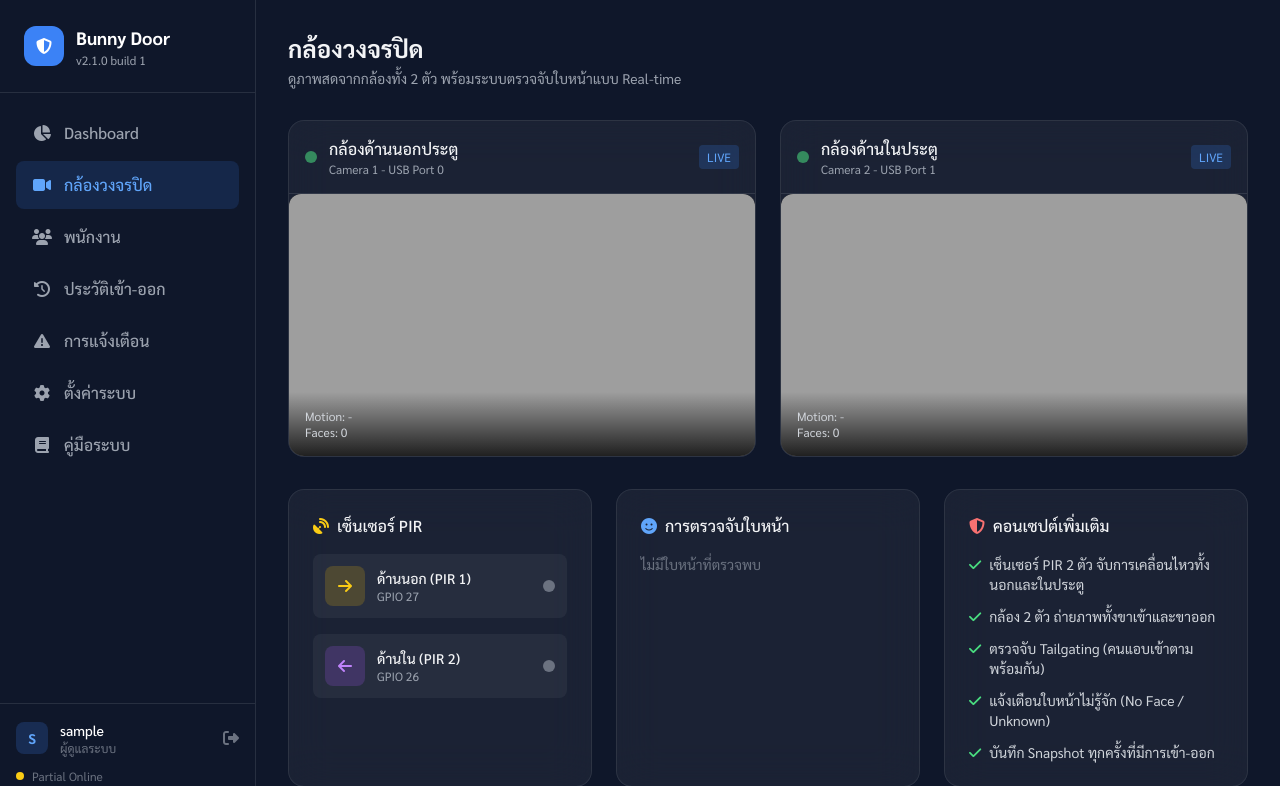
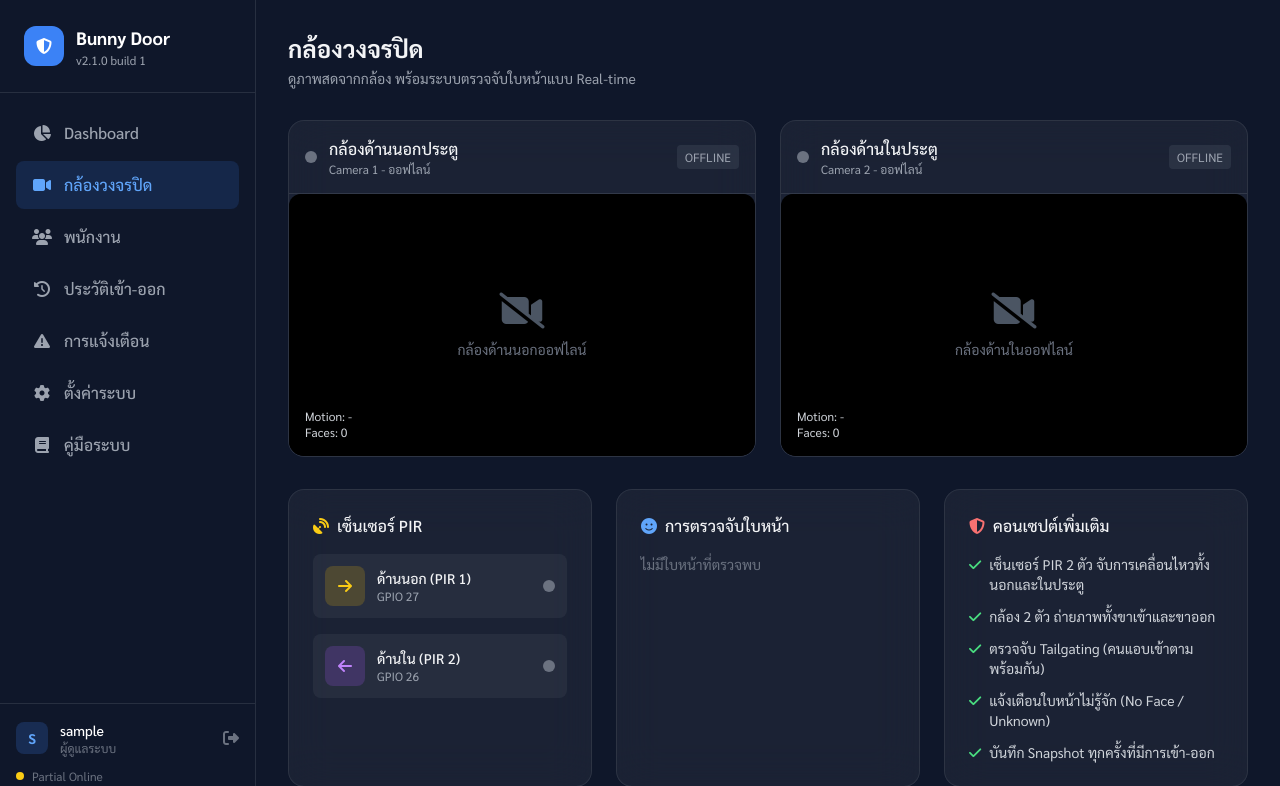
Before and after one commit to xjanova/iotsensordoorman, a PHP site: page /cameras.php in a window 1280 px wide. Shown: the top 786 px of the page. Run offline with PHP 8.4, Linux system fonts and the light colour scheme; the visitor is signed in with stand-in values (Sample User, id 1); data comes from the database, SQL or seed files in the repository; some libraries are stand-ins or nearby versions.

Commit message:
fix: cameras page checks DB status before loading streams
- Only load MJPEG stream for cameras that are ONLINE in DB
- Show offline placeholder for disabled cameras
- Reduce status polling to 10s to prevent connection flooding

Co-Authored-By: Claude Opus 4.6 <noreply@anthropic.com>

```diff
--- a/web/cameras.php
+++ b/web/cameras.php
@@ -1,10 +1,21 @@
 <?php $pageTitle = 'กล้องวงจรปิด - Bunny Door System'; ?>
 <?php include 'includes/header.php'; ?>
+
+<?php
+// ดึงสถานะกล้องจาก DB
+$db = getDB();
+$camStatus = [];
+foreach ($db->query("SELECT component, status FROM system_status WHERE component LIKE 'camera_%'")->fetchAll() as $row) {
+    $camStatus[$row['component']] = $row['status'];
+}
+$cam1Online = ($camStatus['camera_outside'] ?? '') === 'ONLINE';
+$cam2Online = ($camStatus['camera_inside'] ?? '') === 'ONLINE';
+?>
 
 <div class="flex justify-between items-center mb-8">
     <div>
         <h2 class="text-2xl font-bold">กล้องวงจรปิด</h2>
-        <p class="text-gray-400 text-sm mt-1">ดูภาพสดจากกล้องทั้ง 2 ตัว พร้อมระบบตรวจจับใบหน้าแบบ Real-time</p>
+        <p class="text-gray-400 text-sm mt-1">ดูภาพสดจากกล้อง พร้อมระบบตรวจจับใบหน้าแบบ Real-time</p>
     </div>
 </div>
 
@@ -14,18 +25,29 @@
     <div class="glass rounded-2xl overflow-hidden">
         <div class="p-4 border-b border-white/10 flex items-center justify-between">
             <div class="flex items-center gap-3">
-                <span class="w-3 h-3 bg-green-400 rounded-full pulse-dot"></span>
+                <span class="w-3 h-3 <?= $cam1Online ? 'bg-green-400 pulse-dot' : 'bg-gray-500' ?> rounded-full"></span>
                 <div>
                     <h3 class="font-medium">กล้องด้านนอกประตู</h3>
-                    <p class="text-xs text-gray-400">Camera 1 - USB Port 0</p>
+                    <p class="text-xs text-gray-400">Camera 1 - <?= $cam1Online ? 'ออนไลน์' : 'ออฟไลน์' ?></p>
                 </div>
             </div>
-            <div class="flex items-center gap-2">
-                <span class="text-xs bg-blue-500/20 text-blue-400 px-2 py-1 rounded">LIVE</span>
+            <?php if ($cam1Online): ?>
+            <span class="text-xs bg-green-500/20 text-green-400 px-2 py-1 rounded">LIVE</span>
+            <?php else: ?>
+            <span class="text-xs bg-gray-500/20 text-gray-400 px-2 py-1 rounded">OFFLINE</span>
+            <?php endif; ?>
+        </div>
+        <div class="stream-container aspect-video relative">
+            <?php if ($cam1Online): ?>
+            <img src="<?= FACE_SERVER_URL ?>/api/stream/outside" id="cam1Stream" class="w-full" alt="Camera 1">
+            <?php else: ?>
+            <div class="w-full h-full flex items-center justify-center bg-black/50 aspect-video">
+                <div class="text-center">
+                    <i class="fas fa-video-slash text-4xl text-gray-600 mb-2"></i>
+                    <p class="text-gray-500 text-sm">กล้องด้านนอกออฟไลน์</p>
                 </div>
             </div>
-        <div class="stream-container aspect-video relative">
-            <img src="" id="cam1Stream" class="w-full" alt="Camera 1">
+            <?php endif; ?>
             <div class="absolute bottom-0 left-0 right-0 bg-gradient-to-t from-black/80 to-transparent p-4">
                 <div class="flex justify-between items-end">
                     <div>
@@ -42,18 +64,29 @@
     <div class="glass rounded-2xl overflow-hidden">
         <div class="p-4 border-b border-white/10 flex items-center justify-between">
             <div class="flex items-center gap-3">
-                <span class="w-3 h-3 bg-green-400 rounded-full pulse-dot"></span>
+                <span class="w-3 h-3 <?= $cam2Online ? 'bg-green-400 pulse-dot' : 'bg-gray-500' ?> rounded-full"></span>
                 <div>
                     <h3 class="font-medium">กล้องด้านในประตู</h3>
-                    <p class="text-xs text-gray-400">Camera 2 - USB Port 1</p>
+                    <p class="text-xs text-gray-400">Camera 2 - <?= $cam2Online ? 'ออนไลน์' : 'ออฟไลน์' ?></p>
                 </div>
             </div>
-            <div class="flex items-center gap-2">
-                <span class="text-xs bg-blue-500/20 text-blue-400 px-2 py-1 rounded">LIVE</span>
+            <?php if ($cam2Online): ?>
+            <span class="text-xs bg-green-500/20 text-green-400 px-2 py-1 rounded">LIVE</span>
+            <?php else: ?>
+            <span class="text-xs bg-gray-500/20 text-gray-400 px-2 py-1 rounded">OFFLINE</span>
+            <?php endif; ?>
+        </div>
+        <div class="stream-container aspect-video relative">
+            <?php if ($cam2Online): ?>
+            <img src="<?= FACE_SERVER_URL ?>/api/stream/inside" id="cam2Stream" class="w-full" alt="Camera 2">
+            <?php else: ?>
+            <div class="w-full h-full flex items-center justify-center bg-black/50 aspect-video">
+                <div class="text-center">
+                    <i class="fas fa-video-slash text-4xl text-gray-600 mb-2"></i>
+                    <p class="text-gray-500 text-sm">กล้องด้านในออฟไลน์</p>
                 </div>
             </div>
-        <div class="stream-container aspect-video relative">
-            <img src="" id="cam2Stream" class="w-full" alt="Camera 2">
+            <?php endif; ?>
             <div class="absolute bottom-0 left-0 right-0 bg-gradient-to-t from-black/80 to-transparent p-4">
                 <div class="flex justify-between items-end">
                     <div>
@@ -144,27 +177,26 @@
 
 <script>
 const CAM_SERVER = '<?= FACE_SERVER_URL ?>';
-document.getElementById('cam1Stream').src = CAM_SERVER + '/api/stream/outside';
-document.getElementById('cam2Stream').src = CAM_SERVER + '/api/stream/inside';
 
 async function updateCameraStatus() {
+    try {
         const data = await fetchAPI(CAM_SERVER + '/api/status');
         if (!data) return;
 
         const co = data.camera_outside;
         const ci = data.camera_inside;
 
-    document.getElementById('cam1Motion').textContent = 'Motion: ' + (co.motion ? 'DETECTED' : 'None');
-    document.getElementById('cam2Motion').textContent = 'Motion: ' + (ci.motion ? 'DETECTED' : 'None');
-    document.getElementById('cam1Faces').textContent = 'Faces: ' + (co.faces?.length || 0);
-    document.getElementById('cam2Faces').textContent = 'Faces: ' + (ci.faces?.length || 0);
+        document.getElementById('cam1Motion').textContent = 'Motion: ' + (co?.motion ? 'DETECTED' : 'None');
+        document.getElementById('cam2Motion').textContent = 'Motion: ' + (ci?.motion ? 'DETECTED' : 'None');
+        document.getElementById('cam1Faces').textContent = 'Faces: ' + (co?.faces?.length || 0);
+        document.getElementById('cam2Faces').textContent = 'Faces: ' + (ci?.faces?.length || 0);
 
         const now = new Date().toLocaleTimeString('th-TH');
         document.getElementById('cam1Time').textContent = now;
         document.getElementById('cam2Time').textContent = now;
 
         // Detected faces list
-    const allFaces = [...(co.faces || []), ...(ci.faces || [])];
+        const allFaces = [...(co?.faces || []), ...(ci?.faces || [])];
         const facesDiv = document.getElementById('detectedFaces');
         if (allFaces.length > 0) {
             facesDiv.innerHTML = allFaces.map(([name, conf]) => `
@@ -177,10 +209,12 @@ async function updateCameraStatus() {
                 </div>
             `).join('');
         }
+    } catch(e) {}
 }
 
-setInterval(updateCameraStatus, 3000);
-updateCameraStatus();
+// Poll ทุก 10 วินาที (ไม่รัว)
+setInterval(updateCameraStatus, 10000);
+setTimeout(updateCameraStatus, 2000);
 </script>
 
 <?php include 'includes/footer.php'; ?>
```
Lines whose indentation alone changed are shown as unchanged.
